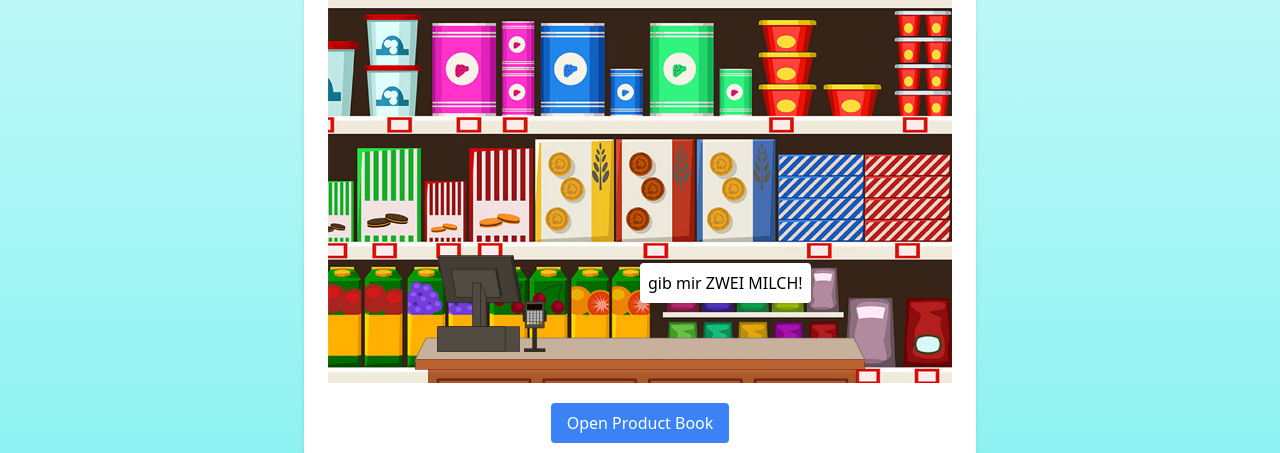
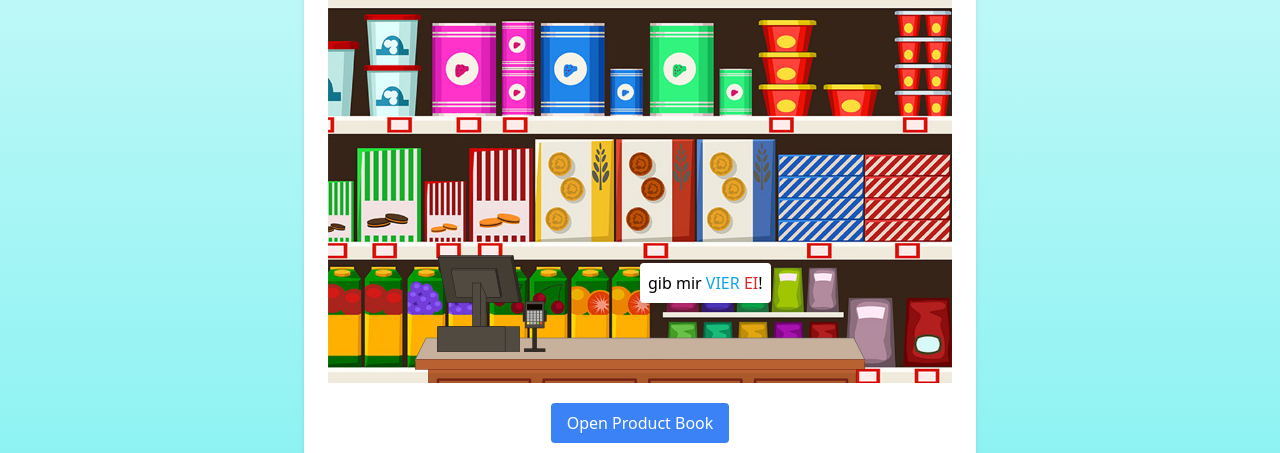
Before and after one commit to GitHolo/TyskLeben, a PHP site: page /game.php in a window 1280 px wide. Shown: the part 153-606 px from the top of the page. Run offline with PHP 8.4, Linux system fonts and the light colour scheme; a user stored in the database is signed in; data comes from the database, SQL or seed files in the repository; some libraries are stand-ins or nearby versions.

Commit message:
update 2 files and create 2 files

```diff
--- a/assets/site/game.php
+++ b/assets/site/game.php
@@ -1,6 +1,6 @@
 <div id="customerArea"
     class="mb-5 bg-[url(./assets/svg/store-bg.jpg)] bg-cover relative h-96 flex justify-center items-end bg-gray-200 overflow-hidden">
-    <div id="cartArea" class="bottom-0 right-0 absolute w-48 h-48"></div>
+    <div id="cartArea" class="bottom-0 right-0 absolute w-[200px] h-[150px]"></div>
     <object id="counterSVG" type="image/svg+xml" data="./assets/svg/counter.svg" width="480" height="140"
         class="absolute z-10"></object>
     <div class="mt-6 flex justify-center">
--- a/game.php
+++ b/game.php
@@ -51,7 +51,7 @@
         <div id="checkout" class="mt-4 p-4 bg-gray-200 rounded shadow-md">
             <h2 class="text-xl font-bold mb-2">Checkout</h2>
             <ul id="cart" class="text-left mb-2"></ul>
-            <input id="moneyInput" type="number" step="0.01" placeholder="Enter money received" class="border p-2 mt-2">
+            <input id="moneyInput" type="number" step="0.5" placeholder="Enter money received" class="border p-2 mt-2">
             <button id="checkoutButton" class="bg-green-500 text-white px-4 py-2 rounded mt-2">Checkout</button>
         </div>
     </main>
@@ -70,19 +70,36 @@
             }
 
             function spawnCustomer() {
-                const foods = ["BROT", "MILCH", "EI", "ZWEI MILCH"];
+                const foods = ["BROT", "MILCH", "EI"];
                 const foodRequest = foods[Math.floor(Math.random() * foods.length)];
+
+                // Weighted random quantity selection (lower amounts more common)
+                const weights = [0.4, 0.25, 0.15, 0.08, 0.05, 0.03, 0.02, 0.01, 0.005, 0.005];
+                const quantities = [1, 2, 3, 4, 5, 6, 7, 8, 9, 10];
+                const quantityWords = ["EINS", "ZWEI", "DREI", "VIER", "FÜNF", "SECHS", "SIEBEN", "ACHT", "NEUN", "ZEHN"];
+
+                let randomNum = Math.random();
+                let cumulative = 0;
+                let quantity = 1; // Default fallback
+                for (let i = 0; i < weights.length; i++) {
+                    cumulative += weights[i];
+                    if (randomNum < cumulative) {
+                        quantity = quantities[i];
+                        break;
+                    }
+                }
+
                 const { color1, color2 } = getRandomColorScheme();
 
                 const customer = document.createElement("div");
                 customer.classList.add("absolute", "bottom-0", "transition-all", "z-40");
                 customer.style.left = "-100px";
                 customer.innerHTML = `
-                    <div class='text-center'>
-                        <p class='bg-white p-2 rounded shadow-md'>gib mir ${foodRequest}!</p>
-                        <object class="customer-hamster" type="image/svg+xml" data="./assets/svg/hamster.svg" width="80" height="80"></object>
-                    </div>
-                `;
+        <div class='text-center'>
+            <p class='bg-white p-2 rounded shadow-md'>gib mir <span class="text-sky-500">${quantityWords[quantity - 1]}</span> <span class="text-red-600">${foodRequest}</span>!</p>
+            <object class="customer-hamster" type="image/svg+xml" data="./assets/svg/hamster.svg" width="80" height="80"></object>
+        </div>
+    `;
                 customerArea.appendChild(customer);
 
                 setTimeout(() => customer.style.left = "50%", 500);
@@ -99,10 +116,11 @@
                         svgDoc.getElementById("faceS").setAttribute("fill", darkenColor(color1));
                         svgDoc.getElementById("chestColor").setAttribute("fill", color2);
                         svgDoc.getElementById("chestS").setAttribute("fill", darkenColor(color2));
-                        svgDoc.getElementById("earFluff").setAttribute("fill", color2)
+                        svgDoc.getElementById("earFluff").setAttribute("fill", color2);
                     }
                 });
             }
+
 
             spawnCustomer();
         });
@@ -149,8 +167,9 @@
                     const price = parseFloat(this.dataset.price);
                     total += price;
 
+                    // Create product div
                     const productDiv = document.createElement("div");
-                    productDiv.classList.add("absolute");
+                    productDiv.classList.add("absolute", "transition-transform", "duration-300", "ease-out", "opacity-0", "scale-50");
                     const [left, top] = getProductPosition();
                     productDiv.style.left = `${left}px`;
                     productDiv.style.top = `${top}px`;
@@ -159,9 +178,32 @@
                     const cartArea = document.getElementById("cartArea");
                     cartArea.appendChild(productDiv);
 
+                    // Animate appearance (fade in & scale up)
+                    setTimeout(() => {
+                        productDiv.classList.remove("opacity-0", "scale-50");
+                        productDiv.classList.add("scale-100");
+                    }, 50);
+
+                    // Make the product bounce around when idle
+                    bounceAround(productDiv);
+
                     productCount++;
                 });
             });
+
+            // Function to make products bounce randomly
+            function bounceAround(element) {
+                function move() {
+                    const randomX = (Math.random() - 0.5) * 20; // Random small movement
+                    const randomY = (Math.random() - 0.5) * 20;
+
+                    element.style.transform = `translate(${randomX}px, ${randomY}px)`;
+                    element.style.transition = "transform 0.5s ease-in-out";
+
+                    setTimeout(move, 800 + Math.random() * 500); // Varying interval for a natural effect
+                }
+                move();
+            }
 
             checkoutButton.addEventListener("click", function () {
                 const enteredAmount = parseFloat(moneyInput.value);
```
Also changed, not shown: assets/svg/ei.svg (added), assets/svg/milch.svg (added).
